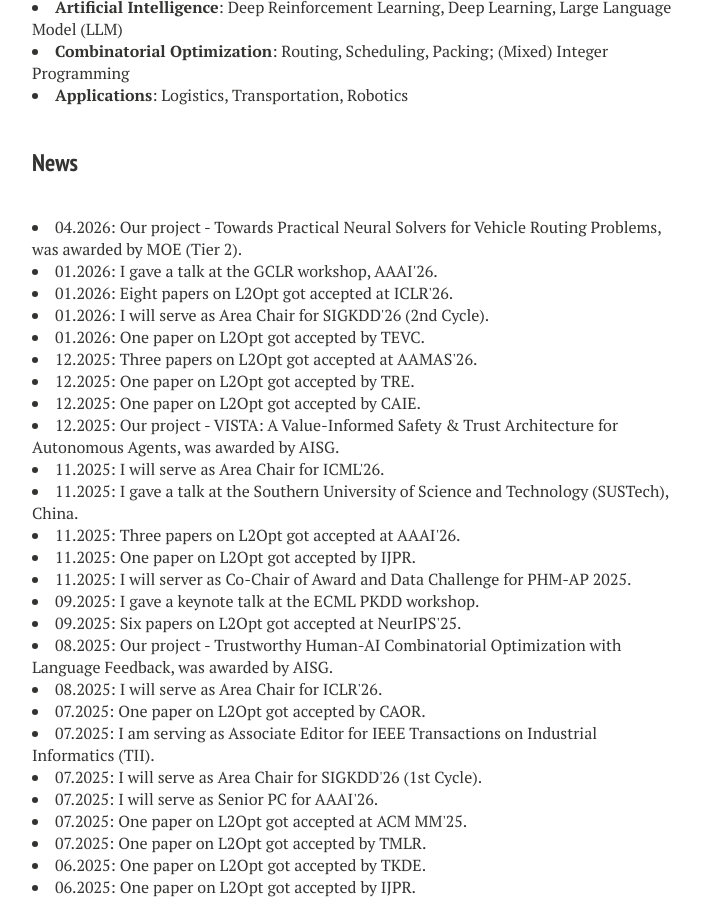
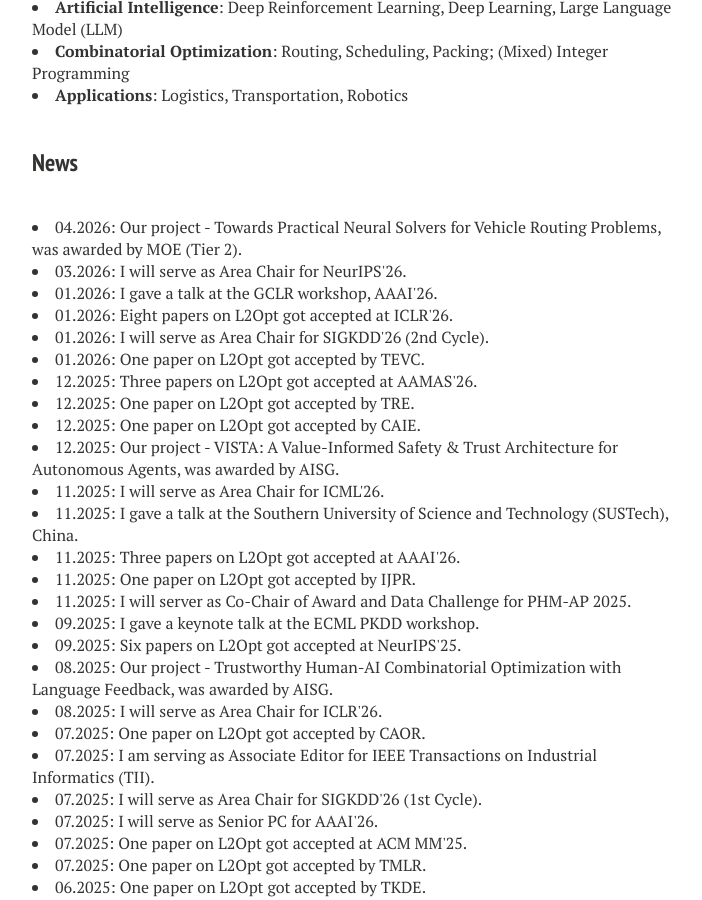
Before and after one commit to zhiguangcaosg/zhiguangcaosg.github.io, a Jekyll site: the page built from index.md, in a window 1280 px wide and 900 px high, scrolled down 856 px. Shown: the whole window, without its empty margins (288-990 px from the left). Built offline with Jekyll 4.4.1, drawn with Linux system fonts in a browser that asks for light colours; nearby versions of some CDN libraries.

Commit message:
Update index.md

```diff
--- a/index.md
+++ b/index.md
@@ -42,6 +42,10 @@ image: banner1.png
 
 <li>
 04.2026:  Our project - Towards Practical Neural Solvers for Vehicle Routing Problems, was awarded by MOE (Tier 2).
+</li>
+
+<li>
+03.2026: I will serve as Area Chair for NeurIPS'26.
 </li>
 
 <li>
```
